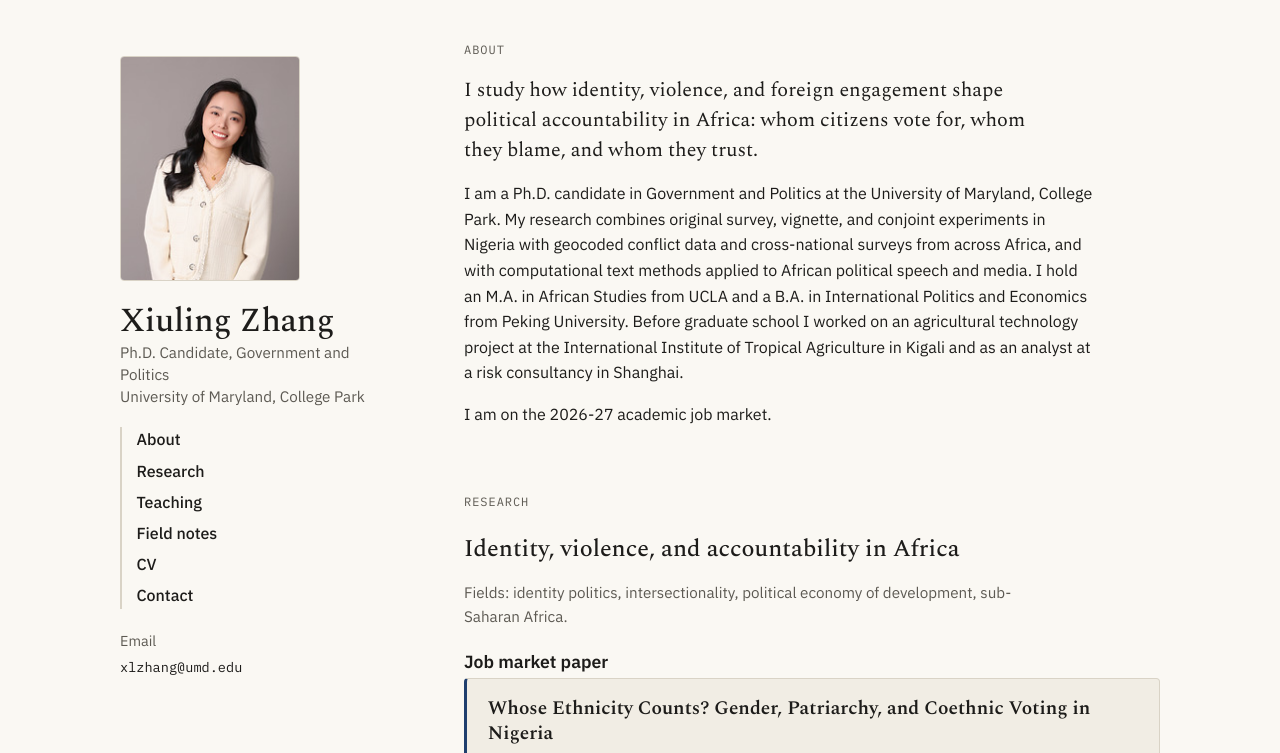
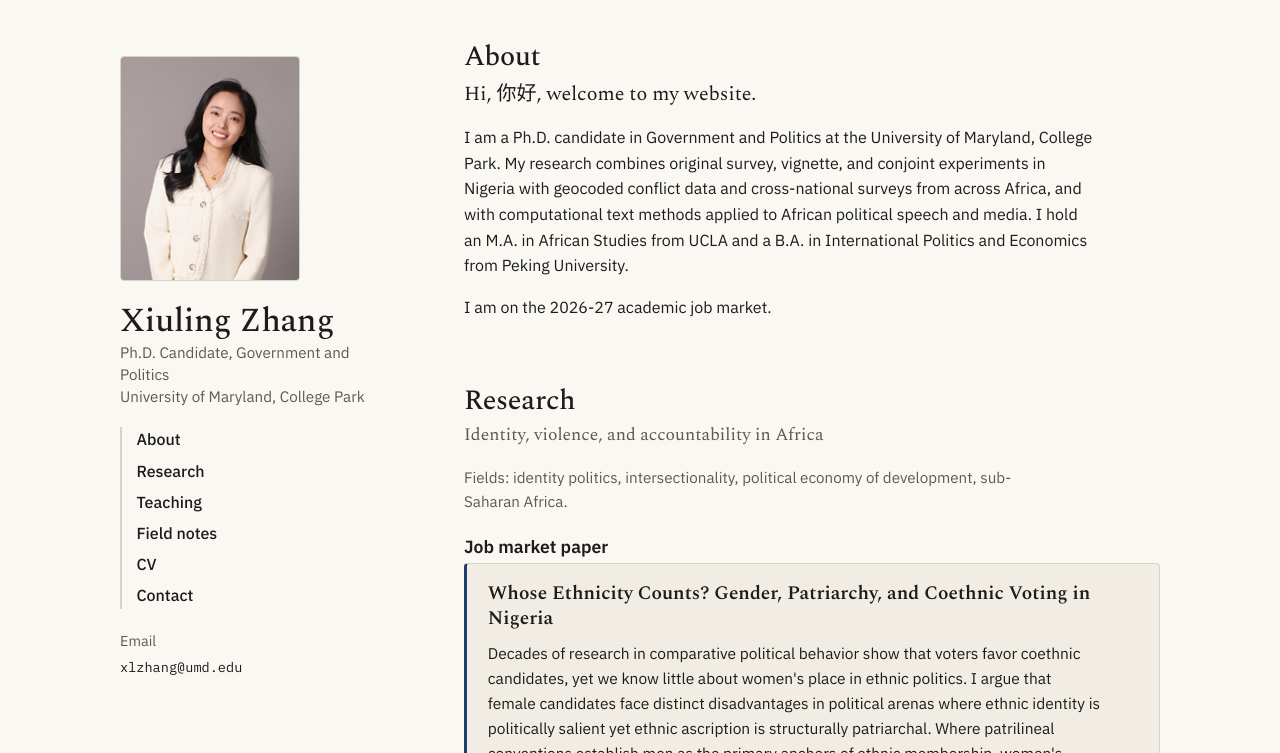
Before and after one commit to xiulzhang/xiulzhang.github.io, a plain HTML site: page index.html in a window 1280 px wide. Shown: the top 753 px of the page. Drawn offline with nearby package versions, Linux system fonts and the light colour scheme.

Commit message:
Larger section headings; new About opener; drop pre-grad work sentence
Co-Authored-By: Claude Fable 5.1 <noreply@anthropic.com>

```diff
--- a/index.html
+++ b/index.html
@@ -33,10 +33,10 @@ a { color: var(--accent); text-decoration-thickness: 1px; text-underline-offset:
 a:focus-visible, button:focus-visible { outline: 2px solid var(--accent); outline-offset: 3px; }
 h1, h2, h3 { font-family: var(--display); font-weight: 500; line-height: 1.2; text-wrap: balance; margin: 0; }
 h1 { font-size: 2.1rem; letter-spacing: -0.01em; }
-h2 { font-size: 1.5rem; margin-block: 0 1rem; padding-top: 0.5rem; }
+h2 { font-size: 1.1rem; font-weight: 400; color: var(--muted); margin-block: 0 1.25rem; }
 h3 { font-size: 1.1rem; font-weight: 600; margin-block: 1.4rem 0.4rem; font-family: var(--body); }
 p { margin: 0 0 1rem; max-width: 66ch; }
-.eyebrow { font-family: var(--mono); font-size: 0.75rem; letter-spacing: 0.08em; text-transform: uppercase; color: var(--muted); }
+.eyebrow { font-family: var(--display); font-size: 1.75rem; font-weight: 500; line-height: 1.2; letter-spacing: -0.01em; margin: 0 0 0.35rem; }
 
 .wrap { max-width: 1080px; margin-inline: auto; padding-inline: 20px; padding-block: 2.5rem 4rem; display: grid; grid-template-columns: 1fr; gap: 2.5rem; }
 @media (min-width: 860px) { .wrap { grid-template-columns: 280px minmax(0, 1fr); gap: 4rem; } .rail { position: sticky; top: env(safe-area-inset-top, 0px); align-self: start; padding-top: 1rem; } }
@@ -137,8 +137,8 @@ footer { color: var(--muted); font-size: 0.85rem; border-top: 1px solid var(--li
   <main>
     <section id="about">
       <p class="eyebrow">About</p>
-      <p class="lede">I study how identity, violence, and foreign engagement shape political accountability in Africa: whom citizens vote for, whom they blame, and whom they trust.</p>
-      <p>I am a Ph.D. candidate in Government and Politics at the University of Maryland, College Park. My research combines original survey, vignette, and conjoint experiments in Nigeria with geocoded conflict data and cross-national surveys from across Africa, and with computational text methods applied to African political speech and media. I hold an M.A. in African Studies from UCLA and a B.A. in International Politics and Economics from Peking University. Before graduate school I worked on an agricultural technology project at the International Institute of Tropical Agriculture in Kigali and as an analyst at a risk consultancy in Shanghai.</p>
+      <p class="lede">Hi, 你好, welcome to my website.</p>
+      <p>I am a Ph.D. candidate in Government and Politics at the University of Maryland, College Park. My research combines original survey, vignette, and conjoint experiments in Nigeria with geocoded conflict data and cross-national surveys from across Africa, and with computational text methods applied to African political speech and media. I hold an M.A. in African Studies from UCLA and a B.A. in International Politics and Economics from Peking University.</p>
       <p>I am on the 2026-27 academic job market.</p>
     </section>
 
```
